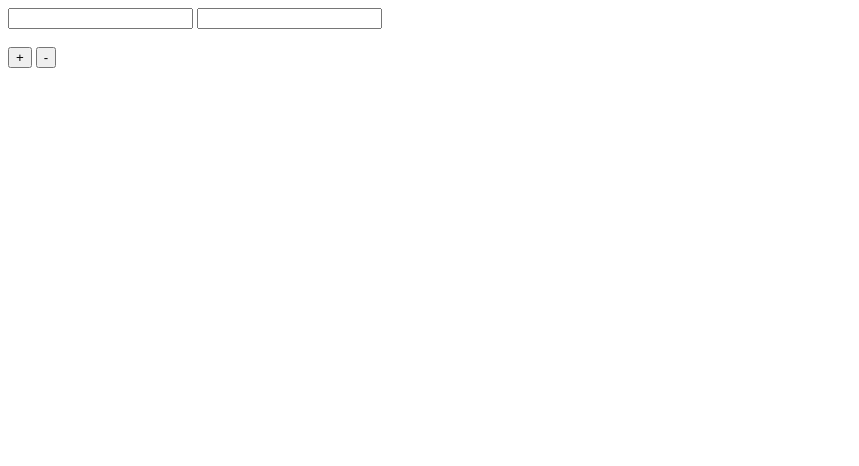
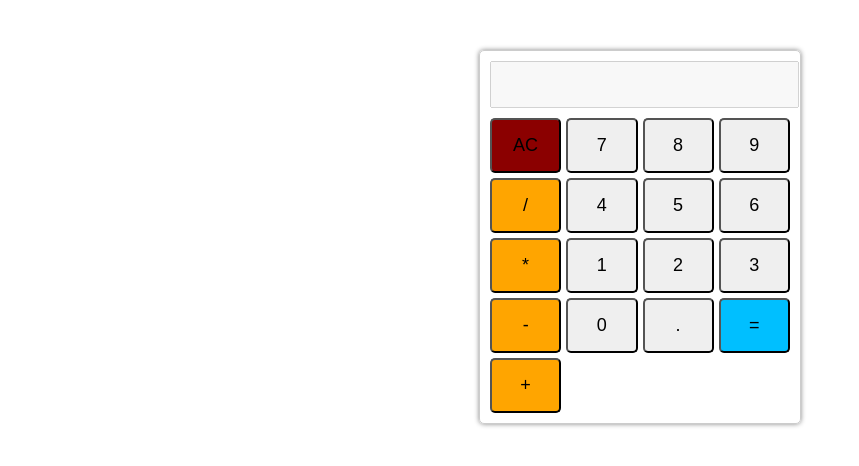
Before and after one commit to icedck/module1codegym, a plain HTML site: page bai7/caculator.html in a window 1280 px wide. Shown: the whole page, without its empty margins (0-859 px from the left). Drawn offline with Linux system fonts and the light colour scheme.

Commit message:
add caculator

```diff
--- a/bai7/caculator.html
+++ b/bai7/caculator.html
@@ -3,30 +3,73 @@
 <head>
     <meta charset="UTF-8">
     <title>Caculator</title>
+    <style>
+        .calculator{
+            width: 300px;
+            margin: 50px auto;
+            border: 1px solid #ccc;
+            padding: 10px;
+            box-shadow: 0px 0px 5px 0px #888;
+            border-radius: 5px;
+        }
+        #display {
+            width: 95%;
+            margin-bottom: 10px;
+            padding: 10px;
+            font-size: 20px;
+            text-align: right;
+        }
+        .buttons{
+            display: grid;
+            grid-template-columns: repeat(4, 1fr);
+            grid-gap: 5px;
+        }
+        button{
+            padding: 15px;
+            font-size: 18px;
+            text-align: center;
+            border-radius: 5px;
+        }
+    </style>
 </head>
 <body>
-<input type="number" id="sothunhat">
-<input type="number" id="sothuhai"><br><br>
-<button onclick="cong()">+</button>
-<button onclick="tru()">-</button><br><br>
-<p id="result"></p>
+<div class="calculator">
+    <input type="text" id="display" disabled>
+    <div class="buttons">
+        <button style="background: darkred" onclick="cleardisplay()">AC</button>
+        <button onclick="add('7')">7</button>
+        <button onclick="add('8')">8</button>
+        <button onclick="add('9')">9</button>
+        <button style="background: orange" onclick="add('/')">/</button>
+        <button onclick="add('4')">4</button>
+        <button onclick="add('5')">5</button>
+        <button onclick="add('6')">6</button>
+        <button style="background: orange" onclick="add('*')">*</button>
+        <button onclick="add('1')">1</button>
+        <button onclick="add('2')">2</button>
+        <button onclick="add('3')">3</button>
+        <button style="background: orange" onclick="add('-')">-</button>
+        <button onclick="add('0')">0</button>
+        <button onclick="add('.')">.</button>
+        <button style="background: deepskyblue" onclick="caculator()">=</button>
+        <button style="background: orange" onclick="add('+')">+</button>
+    </div>
+</div>
+</body>
 <script>
-  function cong() {
-    let so1 = document.getElementById("sothunhat").value;
-    let so2 = document.getElementById("sothuhai").value;
-    somot = parseInt(so1);
-    sohai= parseInt(so2);
-    result = somot + sohai;
-    document.getElementById("result").innerHTML = "result: " + result;
-  }
-  function tru() {
-    let so1 = document.getElementById("sothunhat").value;
-    let so2 = document.getElementById("sothuhai").value;
-    somot = parseInt(so1);
-    sohai= parseInt(so2);
-    result = somot - sohai;
-    document.getElementById("result").innerHTML = "result: " + result;
-  }
+    let display = document.getElementById('display');
+    function add(value) {
+        display.value += value;
+    }
+    function cleardisplay() {
+        display.value = "";
+    }
+    function caculator() {
+        try{
+            display.value = eval(display.value);
+        }catch{
+            display.value = "Loi";
+        }
+    }
 </script>
-</body>
 </html>
```
